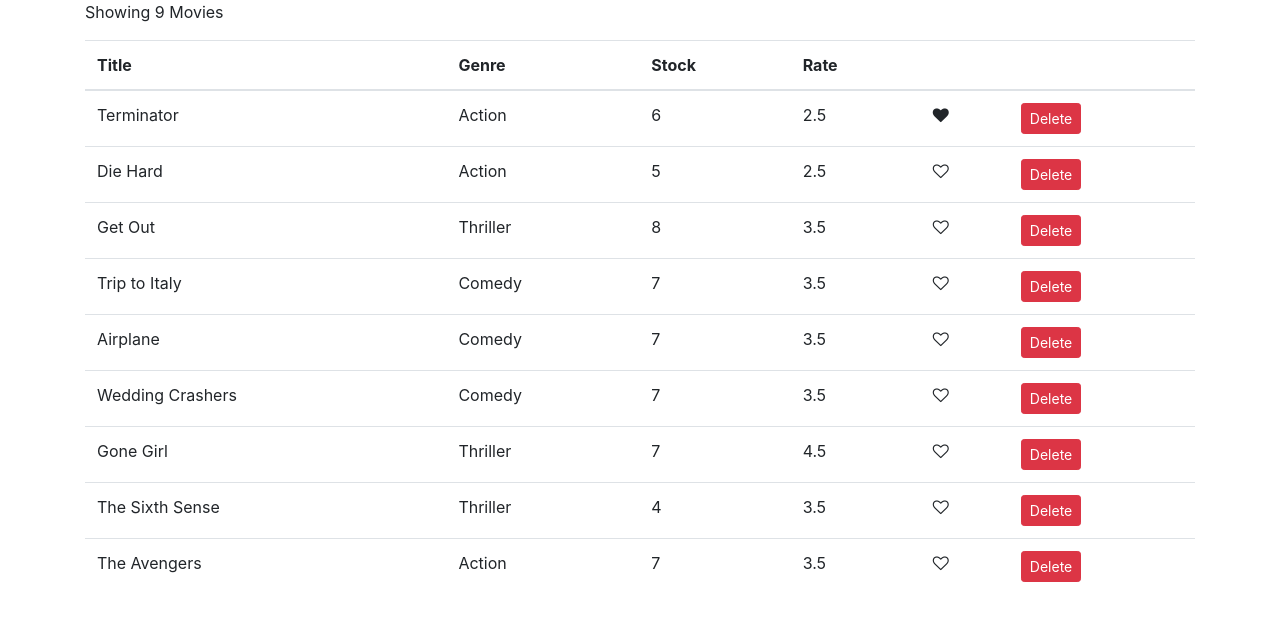
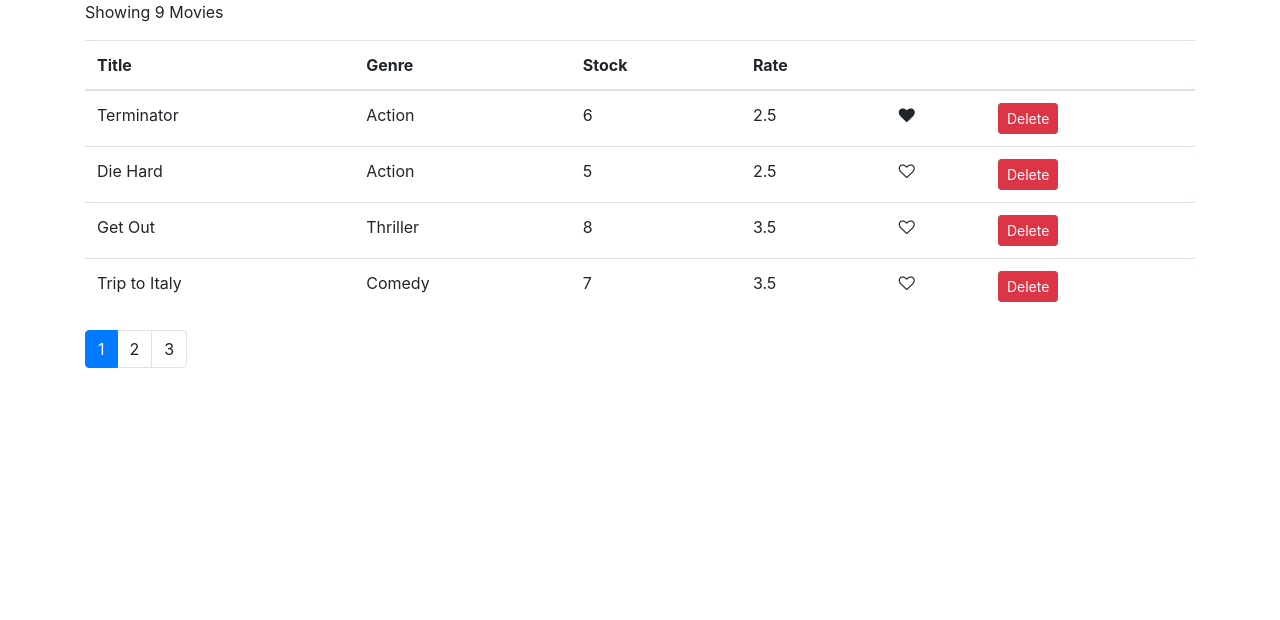
Before and after one commit to Wingrao/film-rental-app-react, a React (Create React App) app: page / in a window 1280 px wide. Shown: the top 620 px of the page. Built offline with nearby package versions, Linux system fonts and the light colour scheme.

Commit message:
added pagination

```diff
--- a/package.json
+++ b/package.json
@@ -8,6 +8,8 @@
     "@testing-library/user-event": "^7.2.1",
     "bootstrap": "^4.1.1",
     "font-awesome": "^4.7.0",
+    "lodash": "^4.17.10",
+    "prop-types": "^15.6.2",
     "react": "^16.13.1",
     "react-dom": "^16.13.1",
     "react-scripts": "3.4.1"
--- /dev/null
+++ b/src/components/common/pagination.jsx
@@ -0,0 +1,37 @@
+import React from "react";
+import PropTypes from "prop-types";
+import _ from "lodash";
+
+const Pagination = (props) => {
+  const { itemsCount, pageSize, currentPage, onPageChange } = props;
+
+  const pagesCount = Math.ceil(itemsCount / pageSize);
+  if (pagesCount === 1) return null;
+
+  const pages = _.range(1, pagesCount + 1);
+  return (
+    <nav>
+      <ul className="pagination">
+        {pages.map((page) => (
+          <li
+            key={page}
+            className={page === currentPage ? "page-item active" : "page-item"}
+          >
+            <a className="page-link" onClick={() => onPageChange(page)}>
+              {page}
+            </a>
+          </li>
+        ))}
+      </ul>
+    </nav>
+  );
+};
+
+Pagination.propTypes = {
+  temsCount: PropTypes.number.isRequired,
+  pageSize: PropTypes.number.isRequired,
+  currentPage: PropTypes.number.isRequired,
+  onPageChange: PropTypes.func.isRequired,
+};
+
+export default Pagination;
--- a/src/components/movies.jsx
+++ b/src/components/movies.jsx
@@ -1,10 +1,14 @@
 import React, { Component } from "react";
 import { getMovies } from "../services/fakeMovieService";
 import Like from "./common/like";
+import Pagination from "./common/pagination";
+import { paginate } from "../utils/paginate";
 
 class Movies extends Component {
   state = {
     movies: getMovies(),
+    currentPage: 1,
+    pageSize: 4,
   };
 
   handleDelete = (movie) => {
@@ -21,10 +25,17 @@
     this.setState({ movies });
   };
 
+  handlePageChange = (page) => {
+    this.setState({ currentPage: page });
+  };
+
   render() {
     const { length: count } = this.state.movies;
+    const { pageSize, currentPage, movies: allMovies } = this.state;
 
     if (count === 0) return <p>No Movies Here</p>;
+
+    const movies = paginate(allMovies, currentPage, pageSize);
 
     return (
       <React.Fragment>
@@ -41,7 +52,7 @@
             </tr>
           </thead>
           <tbody>
-            {this.state.movies.map((movie) => (
+            {movies.map((movie) => (
               <tr key={movie._id}>
                 <td>{movie.title}</td>
                 <td>{movie.genre.name}</td>
@@ -65,6 +76,12 @@
             ))}
           </tbody>
         </table>
+        <Pagination
+          itemsCount={count}
+          pageSize={pageSize}
+          currentPage={currentPage}
+          onPageChange={this.handlePageChange}
+        />
       </React.Fragment>
     );
   }
--- /dev/null
+++ b/src/utils/paginate.js
@@ -0,0 +1,6 @@
+import _ from "lodash";
+
+export function paginate(items, pageNumber, pageSize) {
+  const startIndex = (pageNumber - 1) * pageSize;
+  return _(items).slice(startIndex).take(pageSize).value();
+}
```
Also changed, not shown: 1 other file (tests, documents, lock files or other folders).
